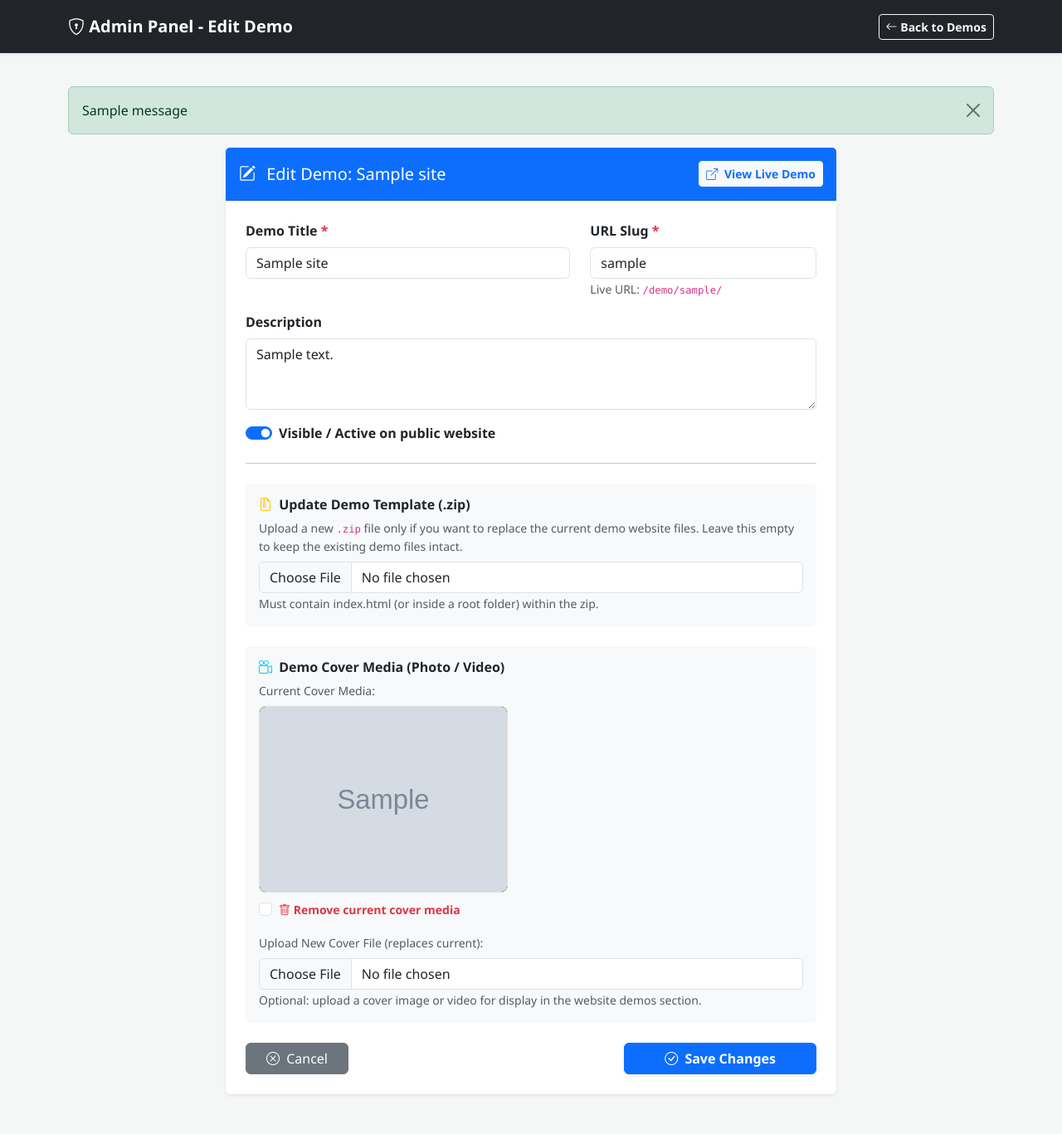
After one commit to ebi19912/ebrahimi.sbs, a Flask app: page /admin/demos/edit/1 in a window 1280 px wide. The commit adds this page. Shown: the whole page at 83% size. Run offline with Flask 3, Linux system fonts and the light colour scheme; a user stored in the database is signed in; tables that the repository leaves empty hold one stand-in row (values such as "Sample post"); grey boxes marked "Sample" are stand-in pictures; one stand-in notice (Sample message) is shown; some libraries are stand-ins or nearby versions.

Commit message:
Add edit demo functionality in admin panel

```diff
--- a/app.py
+++ b/app.py
@@ -12,6 +12,7 @@ import requests
 from dotenv import load_dotenv
 import zipfile
 import shutil
+import time
 
 # Import your database models
 from models import db, Admin, Project, ResumeItem, Skill, Profile, AISettings, DemoSite
@@ -701,7 +702,7 @@ def delete_skill(id):
 @login_required
 def reorder_items():
     data = request.json
-    model_map = {'skill': Skill, 'project': Project, 'resume': ResumeItem}
+    model_map = {'skill': Skill, 'project': Project, 'resume': ResumeItem, 'demo': DemoSite}
     model_cls = model_map.get(data.get('model'))
 
     if not model_cls:
@@ -807,17 +808,77 @@ def admin_account():
 
 # --- Demo Sites Management ---
 
+def process_demo_zip(zip_file, target_dir):
+    """
+    Extracts uploaded demo zip to target_dir and validates that it contains html files.
+    Promotes single subfolder if necessary.
+    Returns (success: bool, error_message: str)
+    """
+    temp_dir = target_dir + '_temp_' + str(int(time.time() * 1000))
+    if os.path.exists(temp_dir):
+        shutil.rmtree(temp_dir)
+    os.makedirs(temp_dir, exist_ok=True)
+
+    zip_filename = secure_filename(zip_file.filename) or 'demo_upload.zip'
+    zip_path = os.path.join(app.config['UPLOAD_FOLDER'], zip_filename)
+    zip_file.save(zip_path)
+
+    try:
+        with zipfile.ZipFile(zip_path, 'r') as zip_ref:
+            zip_ref.extractall(temp_dir)
+        if os.path.exists(zip_path):
+            os.remove(zip_path) # Clean up zip
+
+        # Check if the extracted zip contained a single root directory
+        extracted_items = os.listdir(temp_dir)
+        if len(extracted_items) == 1:
+            single_item_path = os.path.join(temp_dir, extracted_items[0])
+            if os.path.isdir(single_item_path):
+                # Promote contents up one level
+                for item in os.listdir(single_item_path):
+                    shutil.move(os.path.join(single_item_path, item), temp_dir)
+                os.rmdir(single_item_path)
+
+        # Check if there's any HTML file
+        has_html = False
+        for root, dirs, files in os.walk(temp_dir):
+            if any(f.lower().endswith('.html') or f.lower().endswith('.htm') for f in files):
+                has_html = True
+                break
+
+        if not has_html:
+            if os.path.exists(temp_dir):
+                shutil.rmtree(temp_dir)
+            return False, 'The uploaded zip file does not contain any .html files. Please check your zip file.'
+
+        # Replace target directory with the new contents
+        if os.path.exists(target_dir):
+            shutil.rmtree(target_dir)
+        shutil.move(temp_dir, target_dir)
+        return True, None
+    except Exception as e:
+        if os.path.exists(temp_dir):
+            shutil.rmtree(temp_dir)
+        if os.path.exists(zip_path):
+            os.remove(zip_path)
+        return False, f'Error processing zip: {e}'
+
 @app.route('/admin/demos', methods=['GET', 'POST'])
 @login_required
 def admin_demos():
     if request.method == 'POST':
-        title = request.form.get('title')
-        slug = request.form.get('slug')
-        description = request.form.get('description')
+        title = request.form.get('title', '').strip()
+        slug = request.form.get('slug', '').strip().lower()
+        description = request.form.get('description', '').strip()
         zip_file = request.files.get('demo_zip')
 
         if not title or not slug or not zip_file:
             flash('Title, slug, and zip file are required.', 'danger')
+            return redirect(url_for('admin_demos'))
+
+        existing = DemoSite.query.filter_by(slug=slug).first()
+        if existing:
+            flash('A demo with this URL slug already exists. Please choose a unique slug.', 'danger')
             return redirect(url_for('admin_demos'))
 
         media = request.files.get('media_file')
@@ -826,60 +887,88 @@ def admin_demos():
             media_filename = secure_filename(media.filename)
             media.save(os.path.join(app.config['UPLOAD_FOLDER'], media_filename))
 
-        demo = DemoSite(title=title, slug=slug, description=description, media_file=media_filename)
-        db.session.add(demo)
-
         # Ensure demos directory exists
         demos_dir = os.path.join(app.root_path, 'static', 'demos')
         os.makedirs(demos_dir, exist_ok=True)
 
         target_dir = os.path.join(demos_dir, slug)
-        if os.path.exists(target_dir):
-            shutil.rmtree(target_dir) # Overwrite if exists
-        os.makedirs(target_dir)
+        success, err = process_demo_zip(zip_file, target_dir)
+        if not success:
+            flash(err, 'danger')
+            return redirect(url_for('admin_demos'))
 
-        try:
-            zip_path = os.path.join(app.config['UPLOAD_FOLDER'], secure_filename(zip_file.filename))
-            zip_file.save(zip_path)
-            with zipfile.ZipFile(zip_path, 'r') as zip_ref:
-                zip_ref.extractall(target_dir)
-            if os.path.exists(zip_path):
-                os.remove(zip_path) # Clean up zip
-
-            # Check if the extracted zip contained a single root directory
-            extracted_items = os.listdir(target_dir)
-            if len(extracted_items) == 1:
-                single_item_path = os.path.join(target_dir, extracted_items[0])
-                if os.path.isdir(single_item_path):
-                    # Promote contents up one level
-                    for item in os.listdir(single_item_path):
-                        shutil.move(os.path.join(single_item_path, item), target_dir)
-                    os.rmdir(single_item_path)
-
-            # Check if there's any HTML file
-            has_html = False
-            for root, dirs, files in os.walk(target_dir):
-                if any(f.lower().endswith('.html') or f.lower().endswith('.htm') for f in files):
-                    has_html = True
-                    break
-
-            if not has_html:
-                db.session.rollback()
-                if os.path.exists(target_dir):
-                    shutil.rmtree(target_dir)
-                flash('The uploaded zip file does not contain any .html files. Please check your zip file.', 'danger')
-                return redirect(url_for('admin_demos'))
-
-            db.session.commit()
-            flash('Demo site uploaded successfully.', 'success')
-        except Exception as e:
-            db.session.rollback()
-            flash(f'Error processing zip: {e}', 'danger')
-
+        demo = DemoSite(title=title, slug=slug, description=description, media_file=media_filename)
+        db.session.add(demo)
+        db.session.commit()
+        flash('Demo site uploaded and deployed successfully.', 'success')
         return redirect(url_for('admin_demos'))
 
     demos = DemoSite.query.order_by(DemoSite.order.asc()).all()
     return render_template('admin_demos.html', demos=demos)
+
+@app.route('/admin/demos/edit/<int:id>', methods=['GET', 'POST'])
+@login_required
+def edit_demo(id):
+    demo = DemoSite.query.get_or_404(id)
+    if request.method == 'POST':
+        title = request.form.get('title', '').strip()
+        slug = request.form.get('slug', '').strip().lower()
+        description = request.form.get('description', '').strip()
+        is_active = True if request.form.get('is_active') in ['1', 'on', 'true', True] else False
+
+        if not title or not slug:
+            flash('Title and URL slug are required.', 'danger')
+            return render_template('admin_edit_demo.html', demo=demo)
+
+        # Check slug uniqueness against other demos
+        conflict = DemoSite.query.filter(DemoSite.slug == slug, DemoSite.id != demo.id).first()
+        if conflict:
+            flash('A demo with this URL slug already exists. Please choose a unique slug.', 'danger')
+            return render_template('admin_edit_demo.html', demo=demo)
+
+        demos_dir = os.path.join(app.root_path, 'static', 'demos')
+        os.makedirs(demos_dir, exist_ok=True)
+
+        old_slug = demo.slug
+        old_target_dir = os.path.join(demos_dir, old_slug)
+        new_target_dir = os.path.join(demos_dir, slug)
+
+        # If slug changed, rename the static directory
+        if slug != old_slug:
+            if os.path.exists(old_target_dir):
+                if os.path.exists(new_target_dir):
+                    shutil.rmtree(new_target_dir)
+                shutil.move(old_target_dir, new_target_dir)
+            demo.slug = slug
+
+        # Optional Zip Replacement
+        zip_file = request.files.get('demo_zip')
+        if zip_file and zip_file.filename:
+            target_dir = os.path.join(demos_dir, demo.slug)
+            success, err = process_demo_zip(zip_file, target_dir)
+            if not success:
+                flash(err, 'danger')
+                return render_template('admin_edit_demo.html', demo=demo)
+
+        # Optional Media File Replacement / Removal
+        if request.form.get('remove_media') == '1':
+            demo.media_file = None
+
+        media = request.files.get('media_file')
+        if media and media.filename:
+            media_filename = secure_filename(media.filename)
+            media.save(os.path.join(app.config['UPLOAD_FOLDER'], media_filename))
+            demo.media_file = media_filename
+
+        demo.title = title
+        demo.description = description
+        demo.is_active = is_active
+
+        db.session.commit()
+        flash('Demo updated successfully.', 'success')
+        return redirect(url_for('admin_demos'))
+
+    return render_template('admin_edit_demo.html', demo=demo)
 
 @app.route('/admin/demos/delete/<int:id>', methods=['POST'])
 @login_required
--- /dev/null
+++ b/templates/admin_edit_demo.html
@@ -0,0 +1,150 @@
+<!DOCTYPE html>
+<html lang="en">
+<head>
+    <meta charset="UTF-8">
+    <title>Edit Demo - {{ demo.title }}</title>
+    <link rel="stylesheet" href="https://cdn.jsdelivr.net/npm/bootstrap@5.3.0/dist/css/bootstrap.min.css">
+    <link rel="stylesheet" href="https://cdn.jsdelivr.net/npm/bootstrap-icons@1.10.5/font/bootstrap-icons.css">
+    <style>
+        body { background-color: #f4f7f6; font-family: 'Segoe UI', Tahoma, Geneva, Verdana, sans-serif; }
+        .navbar-custom { background-color: #212529; padding: 15px 0; margin-bottom: 40px; }
+        .media-preview-container {
+            max-width: 300px;
+            border-radius: 8px;
+            overflow: hidden;
+            border: 1px solid #dee2e6;
+            background: #000;
+        }
+        .media-preview-container img, .media-preview-container video {
+            width: 100%;
+            height: auto;
+            display: block;
+        }
+    </style>
+</head>
+<body>
+    <nav class="navbar navbar-dark navbar-custom shadow-sm">
+        <div class="container">
+            <span class="navbar-brand mb-0 h1 fw-bold"><i class="bi bi-shield-lock"></i> Admin Panel - Edit Demo</span>
+            <div>
+                <a href="{{ url_for('admin_demos') }}" class="btn btn-outline-light btn-sm fw-bold">
+                    <i class="bi bi-arrow-left"></i> Back to Demos
+                </a>
+            </div>
+        </div>
+    </nav>
+
+    <div class="container mb-5">
+        {% with messages = get_flashed_messages(with_categories=true) %}
+          {% if messages %}
+            {% for category, message in messages %}
+              <div class="alert alert-{{ category }} alert-dismissible fade show" role="alert">
+                {{ message }}
+                <button type="button" class="btn-close" data-bs-dismiss="alert" aria-label="Close"></button>
+              </div>
+            {% endfor %}
+          {% endif %}
+        {% endwith %}
+
+        <div class="row justify-content-center">
+            <div class="col-lg-8">
+                <div class="card shadow-sm border-0">
+                    <div class="card-header bg-primary text-white d-flex justify-content-between align-items-center py-3">
+                        <h5 class="mb-0"><i class="bi bi-pencil-square me-2"></i> Edit Demo: {{ demo.title }}</h5>
+                        <a href="/demo/{{ demo.slug }}/" target="_blank" class="btn btn-light btn-sm fw-bold text-primary">
+                            <i class="bi bi-box-arrow-up-right me-1"></i> View Live Demo
+                        </a>
+                    </div>
+                    <div class="card-body p-4">
+                        <form method="POST" enctype="multipart/form-data">
+                            <div class="row">
+                                <div class="col-md-7 mb-3">
+                                    <label class="form-label fw-bold">Demo Title <span class="text-danger">*</span></label>
+                                    <input type="text" name="title" class="form-control" value="{{ demo.title }}" required placeholder="e.g. Marmi Nebrodi">
+                                </div>
+                                <div class="col-md-5 mb-3">
+                                    <label class="form-label fw-bold">URL Slug <span class="text-danger">*</span></label>
+                                    <input type="text" name="slug" class="form-control" value="{{ demo.slug }}" required placeholder="e.g. marmi-nebrodi">
+                                    <small class="text-muted">Live URL: <code>/demo/{{ demo.slug }}/</code></small>
+                                </div>
+                            </div>
+
+                            <div class="mb-3">
+                                <label class="form-label fw-bold">Description</label>
+                                <textarea name="description" class="form-control" rows="3" placeholder="Brief summary of this demo...">{{ demo.description or '' }}</textarea>
+                            </div>
+
+                            <div class="form-check form-switch mb-4">
+                                <input class="form-check-input" type="checkbox" role="switch" id="is_active" name="is_active" value="1" {% if demo.is_active %}checked{% endif %}>
+                                <label class="form-check-label fw-semibold" for="is_active">Visible / Active on public website</label>
+                            </div>
+
+                            <hr class="my-4">
+
+                            <!-- Demo Template ZIP Replacement -->
+                            <div class="card bg-light border-0 mb-4">
+                                <div class="card-body">
+                                    <h6 class="card-title fw-bold text-dark mb-2">
+                                        <i class="bi bi-file-earmark-zip text-warning me-1"></i> Update Demo Template (.zip)
+                                    </h6>
+                                    <p class="text-muted small mb-2">
+                                        Upload a new <code>.zip</code> file only if you want to replace the current demo website files.
+                                        Leave this empty to keep the existing demo files intact.
+                                    </p>
+                                    <input type="file" name="demo_zip" class="form-control" accept=".zip">
+                                    <small class="text-muted">Must contain index.html (or inside a root folder) within the zip.</small>
+                                </div>
+                            </div>
+
+                            <!-- Cover Media Replacement / Removal -->
+                            <div class="card bg-light border-0 mb-4">
+                                <div class="card-body">
+                                    <h6 class="card-title fw-bold text-dark mb-2">
+                                        <i class="bi bi-camera-reels text-info me-1"></i> Demo Cover Media (Photo / Video)
+                                    </h6>
+
+                                    {% if demo.media_file %}
+                                    <div class="mb-3">
+                                        <label class="form-label text-muted small d-block">Current Cover Media:</label>
+                                        <div class="media-preview-container mb-2">
+                                            {% if demo.media_file.lower().endswith(('.mp4', '.webm', '.ogg', '.mov')) %}
+                                                <video controls playsinline>
+                                                    <source src="{{ url_for('static', filename='uploads/' + demo.media_file) }}">
+                                                    Your browser does not support the video tag.
+                                                </video>
+                                            {% else %}
+                                                <img src="{{ url_for('static', filename='uploads/' + demo.media_file) }}" alt="Demo Cover">
+                                            {% endif %}
+                                        </div>
+                                        <div class="form-check">
+                                            <input class="form-check-input" type="checkbox" name="remove_media" value="1" id="remove_media">
+                                            <label class="form-check-label text-danger small fw-semibold" for="remove_media">
+                                                <i class="bi bi-trash"></i> Remove current cover media
+                                            </label>
+                                        </div>
+                                    </div>
+                                    {% endif %}
+
+                                    <label class="form-label small text-muted">Upload New Cover File (replaces current):</label>
+                                    <input type="file" name="media_file" class="form-control" accept="image/*,video/*">
+                                    <small class="text-muted">Optional: upload a cover image or video for display in the website demos section.</small>
+                                </div>
+                            </div>
+
+                            <div class="d-flex justify-content-between align-items-center mt-4">
+                                <a href="{{ url_for('admin_demos') }}" class="btn btn-secondary px-4">
+                                    <i class="bi bi-x-circle me-1"></i> Cancel
+                                </a>
+                                <button type="submit" class="btn btn-primary px-5 fw-bold shadow-sm">
+                                    <i class="bi bi-check-circle me-1"></i> Save Changes
+                                </button>
+                            </div>
+                        </form>
+                    </div>
+                </div>
+            </div>
+        </div>
+    </div>
+    <script src="https://cdn.jsdelivr.net/npm/bootstrap@5.3.0/dist/js/bootstrap.bundle.min.js"></script>
+</body>
+</html>
```
Also changed, not shown: templates/admin_demos.html (+17 -4 lines).
